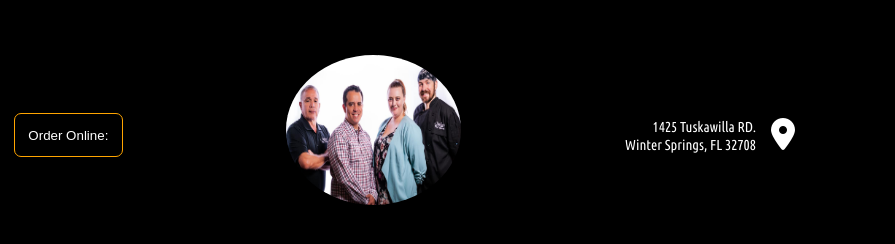
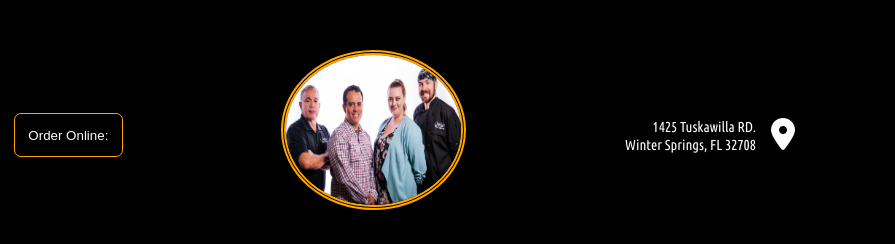
Before and after one commit to jnutt367/Stefanos, a plain HTML site: page index.html in a window 1280 px wide. Shown: the top 244 px of the page, 385-1280 px from the left. Drawn offline with Linux system fonts and the light colour scheme.

Commit message:
added header image border

```diff
--- a/index.html
+++ b/index.html
@@ -48,8 +48,8 @@
 
 	   <div class="center-column">
            <div  class="banner-image">
-               <!--<img src="images/logos/decamp-fantastic-fries-logo-white.png" alt="Logo">-->
-					<image src="new-images/team-leaders.jpg" style="border-radius: 50%; margin-top: 50px; height: 150px; width: 175px">
+              <!--<img src="images/logos/decamp-fantastic-fries-logo-white.png" alt="Logo">-->
+					<image src="new-images/team-leaders.jpg" style="border-radius: 50%; border:5px double orange; margin-top: 50px; height: 150px; width: 175px">
 
 				</div>
            <div class="links-wrapper">
```
